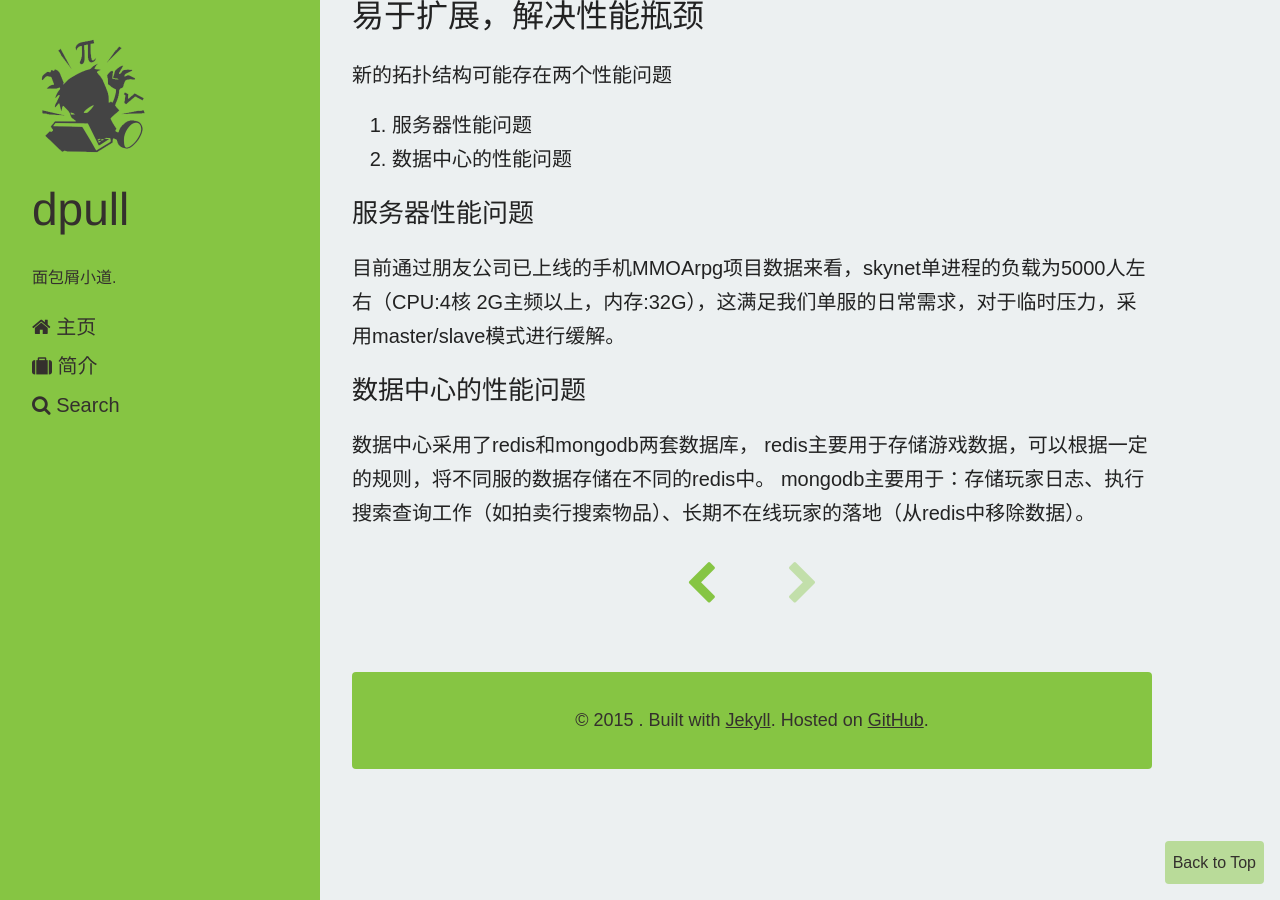
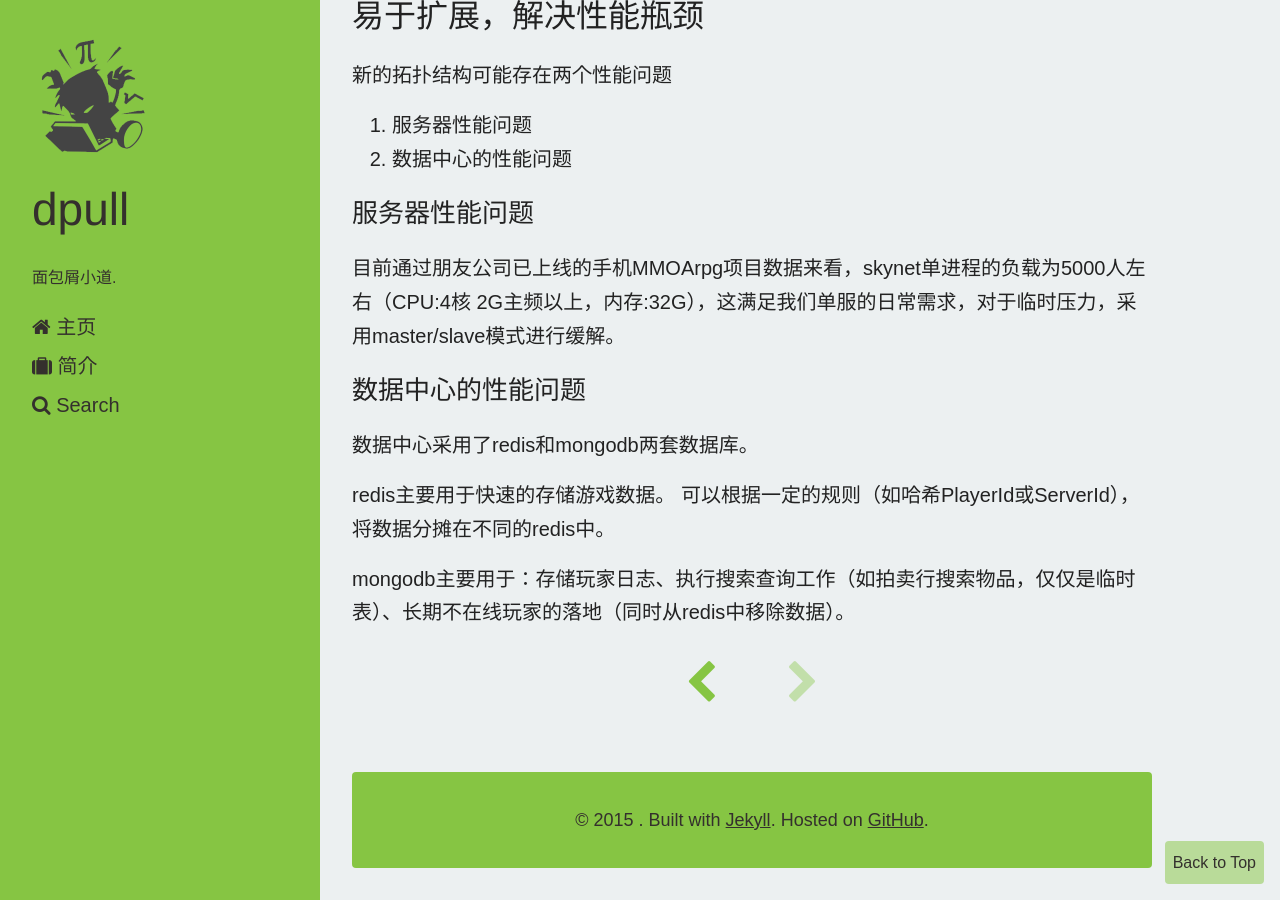
Before and after one commit to dpull/dpull.github.io, a Jekyll site: the page built from _posts/program/2015-11-16-server_topology.md, in a window 1280 px wide and 900 px high, scrolled down 2571 px. Built offline with Jekyll 4.4.1, drawn with Linux system fonts in a browser that asks for light colours; nearby versions of some CDN libraries; Markdown is read by kramdown in place of the engine named in the settings; comment, search, counter and statistics services are not loaded.

Commit message:
调整描述

```diff
--- a/_posts/program/2015-11-16-server_topology.md
+++ b/_posts/program/2015-11-16-server_topology.md
@@ -85,6 +85,9 @@ tags: []
 
 ### 数据中心的性能问题
 
-数据中心采用了redis和mongodb两套数据库，
-redis主要用于存储游戏数据，可以根据一定的规则，将不同服的数据存储在不同的redis中。
-mongodb主要用于：存储玩家日志、执行搜索查询工作（如拍卖行搜索物品）、长期不在线玩家的落地（从redis中移除数据）。
+数据中心采用了redis和mongodb两套数据库。
+
+redis主要用于快速的存储游戏数据。
+可以根据一定的规则（如哈希PlayerId或ServerId），将数据分摊在不同的redis中。
+
+mongodb主要用于：存储玩家日志、执行搜索查询工作（如拍卖行搜索物品，仅仅是临时表）、长期不在线玩家的落地（同时从redis中移除数据）。
```
